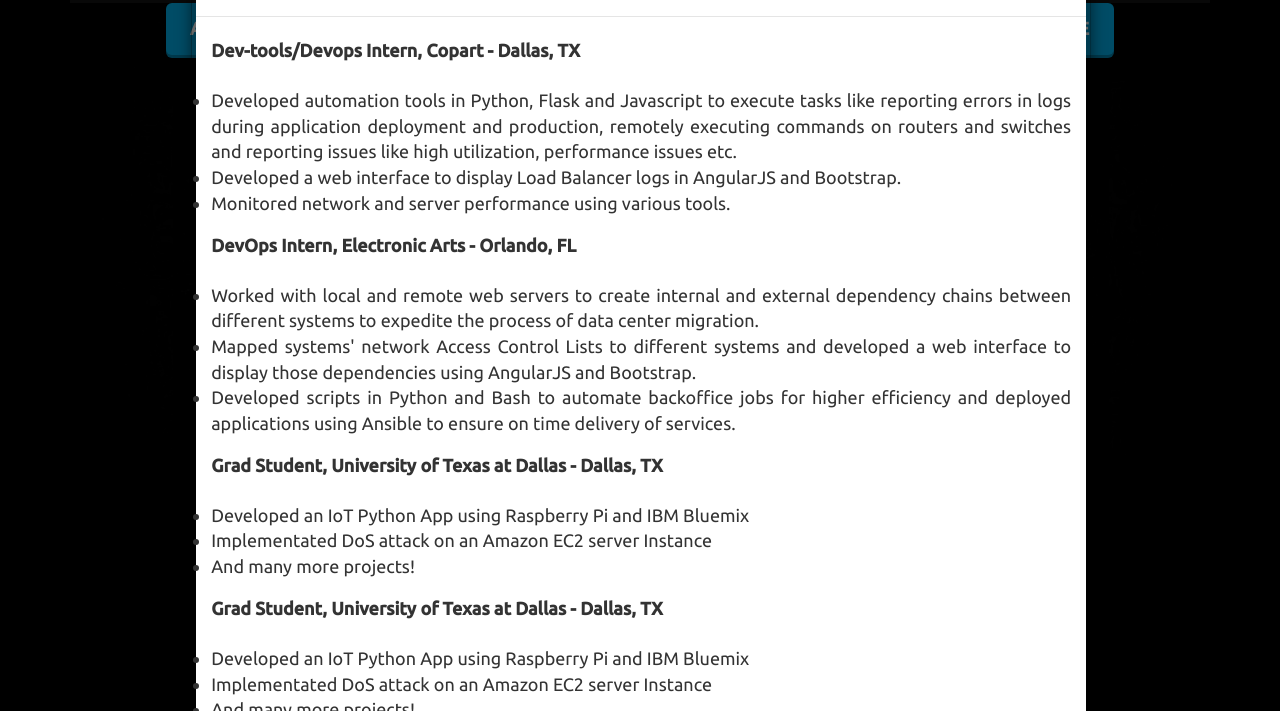
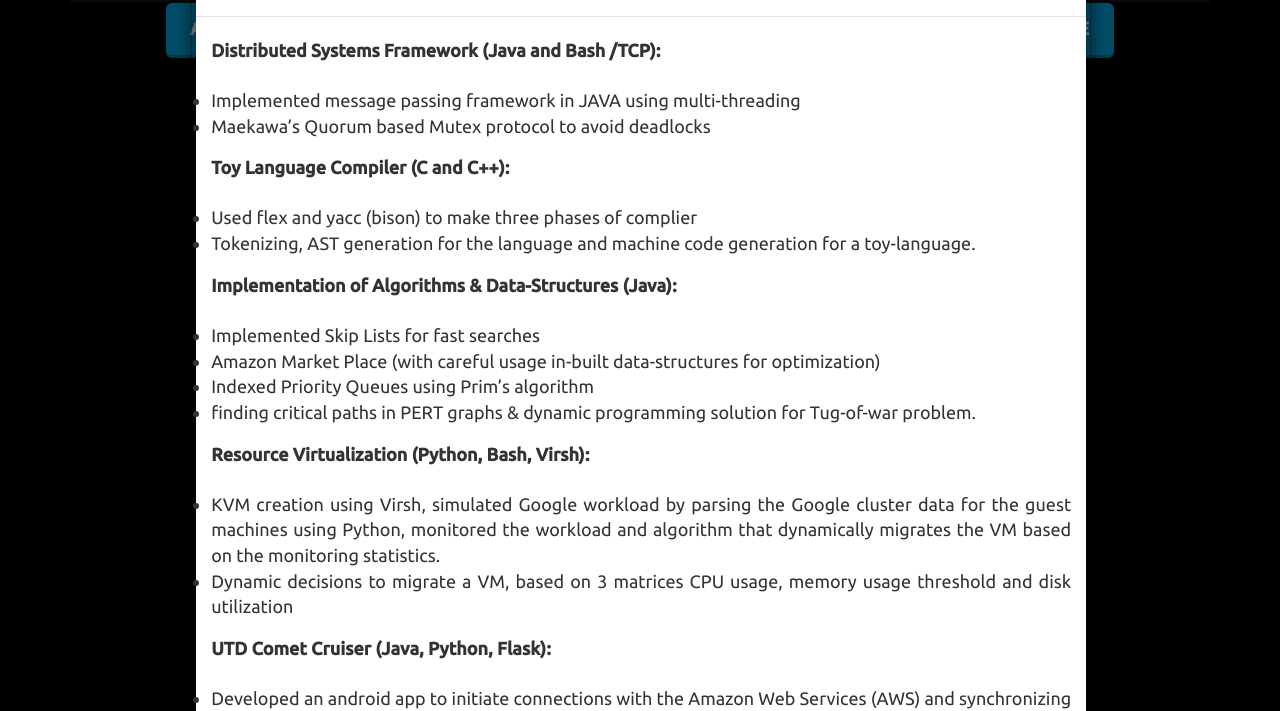
Before and after one commit to user10x/user10x.github.io, a plain HTML site: page index.htm in a window 1280 px wide. Both pictures are taken after a click on the button "PROJECTS". Shown: the part 89-800 px from the top of the page. Drawn offline with nearby package versions, Linux system fonts and the light colour scheme; files that its build step writes are made by us from their sources; files whose address does not match are found by name.

Commit message:
Projects added
Adding projects content

```diff
--- a/index.htm
+++ b/index.htm
@@ -1,6 +1,6 @@
 <!DOCTYPE html>
 <html lang="en"><head><meta http-equiv="Content-Type" content="text/html; charset=UTF-8">
-  <title>hsinghmann</title>
+  <title>nipunchawla</title>
   <!--<link rel="shortcut icon" href="http://nipunchawla.com/favicon.ico" type="image/x-icon">-->
 
 
@@ -393,16 +393,19 @@
           <h4 class="modal-title">Hello!</h4>
         </div>
         <div class="modal-body">
-          <p>WalmartLabs,Copart { Full-stack developer, System Engineer, Devops}; <br>
-              def skills() {<br>
-                json.loads({ <br>
-                Java:'Native',<br>
-                Python:'Proficient,<br>
-                Javascript: 'Fluent'<br>
-                LinuxAdmin': [RHCE,RHCSA] <br>
-                os: ['CentOS', 'Windows', RedHat] <br>
-                })<br>
-        </p></div>
+          <p>
+              Hi there!<br>
+              Graduate student from University of Texas at Dallas with varied interests in Software-Development and DevOps.
+              I have good knowledge of OO concepts that I can apply to solve engineering problems.
+              <p> My previous work as a Full stack Developer with <link>Walmartlabs<link> (Sunnyvale) got me into learning and implementing
+              web technologies in Front End(AngularJs/JavaScript), Back End (NodeJs, Java and Python). <p>
+              <p> My work at Copart (Dallas) involved scripting and automation using Python and Bash
+                 and the fun part was running the scipt as multi-threaded process to add power to the automation.
+              <p>
+              I have done in Distributed Systems using multi-threading capabilities provided by Java implementing deadlock avoidance
+              and mutual exclusion problems in Asynchronous systems.
+             </p>
+        </div>
         <div class="modal-footer">
           <button type="button" class="btn btn-default" data-dismiss="modal">Close</button>
         </div>
@@ -529,47 +532,34 @@
           <h4 class="modal-title">Projects!</h4>
         </div>
         <div class="modal-body">
-         <p style="font-weight: bold">Dev-tools/Devops  Intern, Copart - Dallas, TX</p>
-         <ul>
-         <li>Developed automation tools in Python, Flask and Javascript to execute tasks like reporting errors in logs during application deployment and production, remotely executing commands on routers and switches and reporting issues like high utilization, performance issues etc.</li>
-         <li>Developed a web interface to display Load Balancer logs in AngularJS and Bootstrap.</li>
-         <li>Monitored network and server performance using various tools.</li>
-         </ul>
-         <p style="font-weight: bold">DevOps Intern, Electronic Arts - Orlando, FL</p>
-         <ul>
-         <li>Worked with local and remote web servers to create internal and external dependency chains between different systems to expedite the process of data center migration.</li>
-         <li>Mapped systems' network Access Control Lists to different systems and developed a web interface to display those dependencies using AngularJS and Bootstrap.</li>
-         <li>Developed scripts in Python and Bash to automate backoffice jobs for higher efficiency and deployed applications using Ansible to ensure on time delivery of services.</li>
-         </ul>
-
-         <p style="font-weight: bold">Grad Student, University of Texas at Dallas - Dallas, TX</p>
-         <ul>
-         <li>Developed an IoT Python App using Raspberry Pi and IBM Bluemix</li>
-         <li>Implementated DoS attack on an Amazon EC2 server Instance</li>
-         <li>And many more projects!</li>
-         </ul>
-
-            <p style="font-weight: bold">Grad Student, University of Texas at Dallas - Dallas, TX</p>
+            <p style="font-weight: bold">Distributed Systems Framework (Java and Bash /TCP):</p>
             <ul>
-                <li>Developed an IoT Python App using Raspberry Pi and IBM Bluemix</li>
-                <li>Implementated DoS attack on an Amazon EC2 server Instance</li>
-                <li>And many more projects!</li>
+                <li>Implemented message passing framework in JAVA using multi-threading</li>
+                <li>Maekawa’s Quorum based Mutex protocol to avoid deadlocks</li>
+            </ul>
+            <p style="font-weight: bold">Toy Language Compiler (C and C++):</p>
+            <ul>
+                <li> Used flex and yacc (bison) to make three phases of complier</li>
+                <li> Tokenizing, AST generation for the language and machine code generation for a toy-language.</li>
+            </ul>
+            <p style="font-weight: bold"> Implementation of Algorithms & Data-Structures (Java):</p>
+            <ul>
+                <li> Implemented Skip Lists for fast searches</li>
+                <li>Amazon Market Place (with careful usage in-built data-structures for optimization)</li>
+                <li> Indexed Priority Queues using Prim’s algorithm</li>
+                <li> finding critical paths in PERT graphs & dynamic programming solution for Tug-of-war problem.</li>
+            </ul>
+            <p style="font-weight: bold"> Resource Virtualization (Python, Bash, Virsh):</p>
+            <ul>
+                <li>KVM creation using Virsh, simulated Google workload by parsing the Google cluster data for the guest machines using Python, monitored the workload and algorithm that dynamically migrates the VM based on the monitoring statistics.
+                <li> Dynamic decisions to migrate a VM, based on 3 matrices CPU usage, memory usage threshold and disk utilization </li>
             </ul>
 
-            <p style="font-weight: bold">Grad Student, University of Texas at Dallas - Dallas, TX</p>
+            <p style="font-weight: bold">UTD Comet Cruiser (Java, Python, Flask):
             <ul>
-                <li>Developed an IoT Python App using Raspberry Pi and IBM Bluemix</li>
-                <li>Implementated DoS attack on an Amazon EC2 server Instance</li>
-                <li>And many more projects!</li>
+            <li>Developed an android app to initiate connections with the Amazon Web Services (AWS) and synchronizing data between the laptop, mobile and the EC2 (server) instance, using socket programming in Java.</li>
+            <li>Implemented a UTD shuttle tracking android application, posting the co-ordinates of bus on the server (flask) periodically and the client fetching the co-ordinates of the server when required. Used Object Oriented GRASP patterns in the app for adding new routes.</li>
             </ul>
-
-            <p style="font-weight: bold">Grad Student, University of Texas at Dallas - Dallas, TX</p>
-            <ul>
-                <li>Developed an IoT Python App using Raspberry Pi and IBM Bluemix</li>
-                <li>Implementated DoS attack on an Amazon EC2 server Instance</li>
-                <li>And many more projects!</li>
-            </ul>
-
         </div>
         <div class="modal-footer">
           <button type="button" class="btn btn-default" data-dismiss="modal">Close</button>
```
